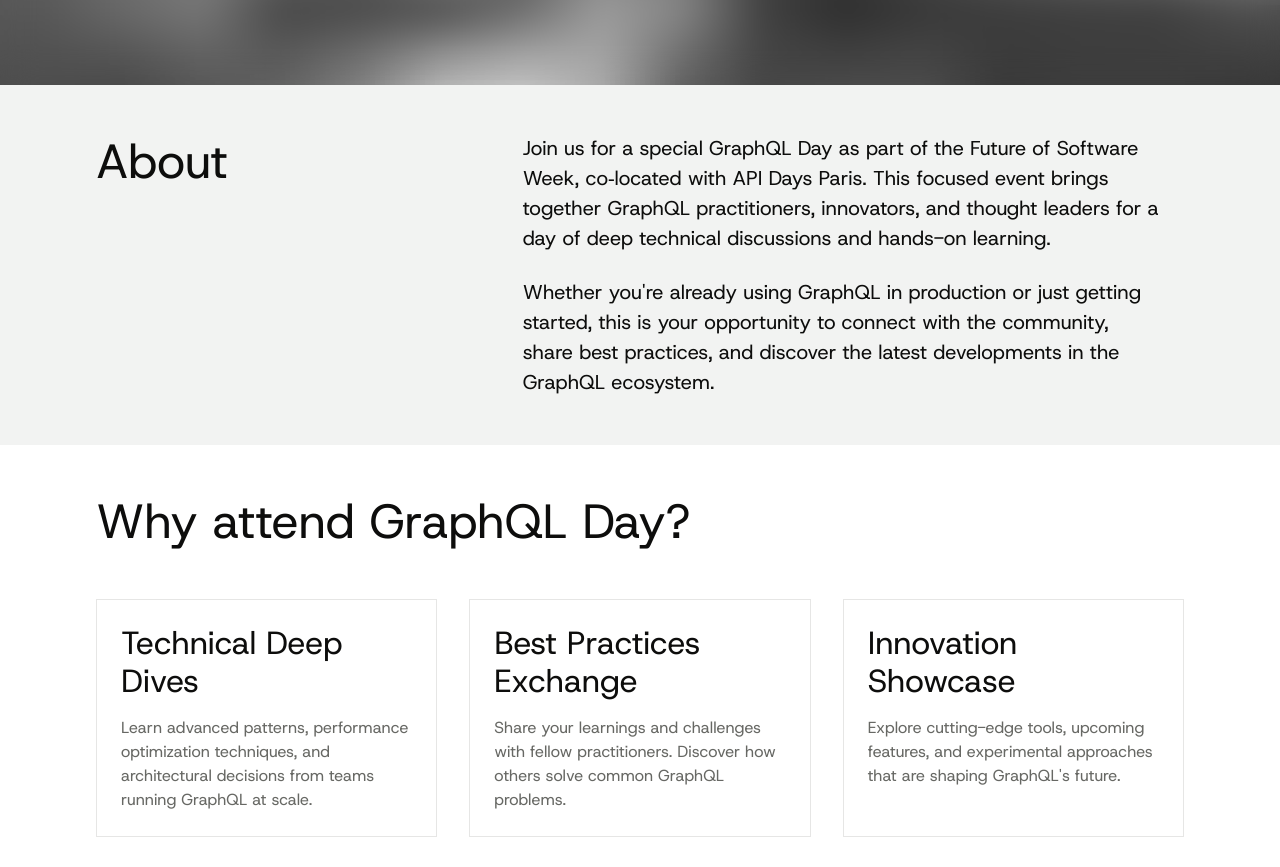
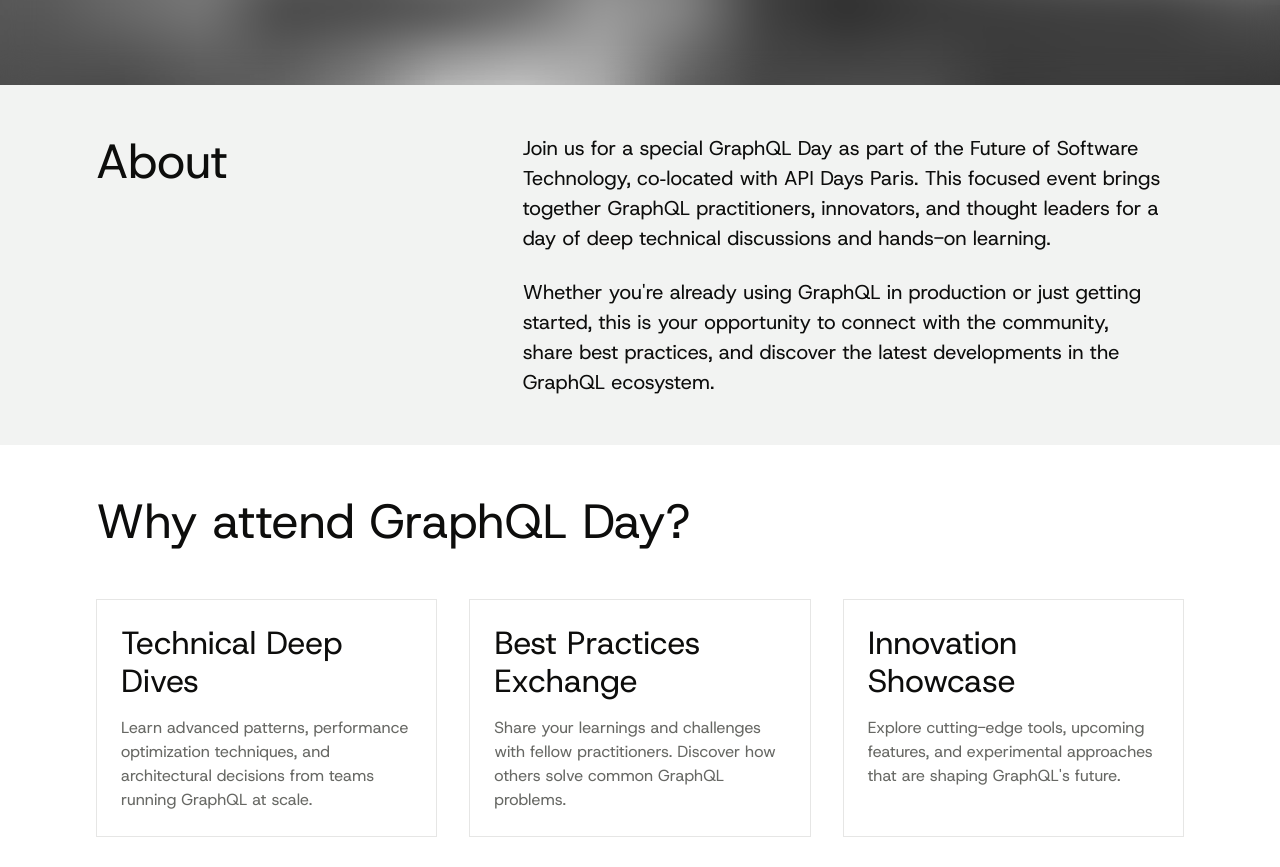
Before and after one commit to graphql-community/graphql-day, a Next.js app in the folder website/: page / in a window 1280 px wide. Shown: the part 1020-1887 px from the top of the page. Built offline with nearby package versions, Linux system fonts and the light colour scheme.

Commit message:
Week -> Technology, fix the navbar blur

```diff
--- a/website/src/app/page.tsx
+++ b/website/src/app/page.tsx
@@ -100,9 +100,10 @@ function AboutEventSection() {
         <div className="flex flex-col gap-6 md:flex-1">
           <p className="typography-body-lg">
             Join us for a special GraphQL Day as part of the Future of Software
-            Week, co‑located with API Days Paris. This focused event brings
-            together GraphQL practitioners, innovators, and thought leaders for
-            a day of deep technical discussions and hands-on learning.
+            Technology, co‑located with API Days Paris. This focused event
+            brings together GraphQL practitioners, innovators, and thought
+            leaders for a day of deep technical discussions and hands-on
+            learning.
           </p>
           <p className="typography-body-lg text-pretty">
             Whether you're already using GraphQL in production or just getting
@@ -118,7 +119,7 @@ function AboutEventSection() {
 
 function ExpertMeetupSection() {
   return (
-    <section className="gql-section xl:py-12">
+    <section className="gql-section xl:py-12 ">
       <h3 className="typography-h2 mb-12">Why attend GraphQL Day?</h3>
       <div className="grid gap-8 md:grid-cols-2 lg:grid-cols-3">
         <Card
--- a/website/src/globals.css
+++ b/website/src/globals.css
@@ -48,8 +48,8 @@
 }
 
 body {
-  background: var(--color-neu-0);
-  color: var(--color-neu-900);
+  background: hsl(var(--color-neu-0));
+  color: hsl(var(--color-neu-900));
   font-family: var(--font-sans, Arial, Helvetica, sans-serif);
 }
 
```
